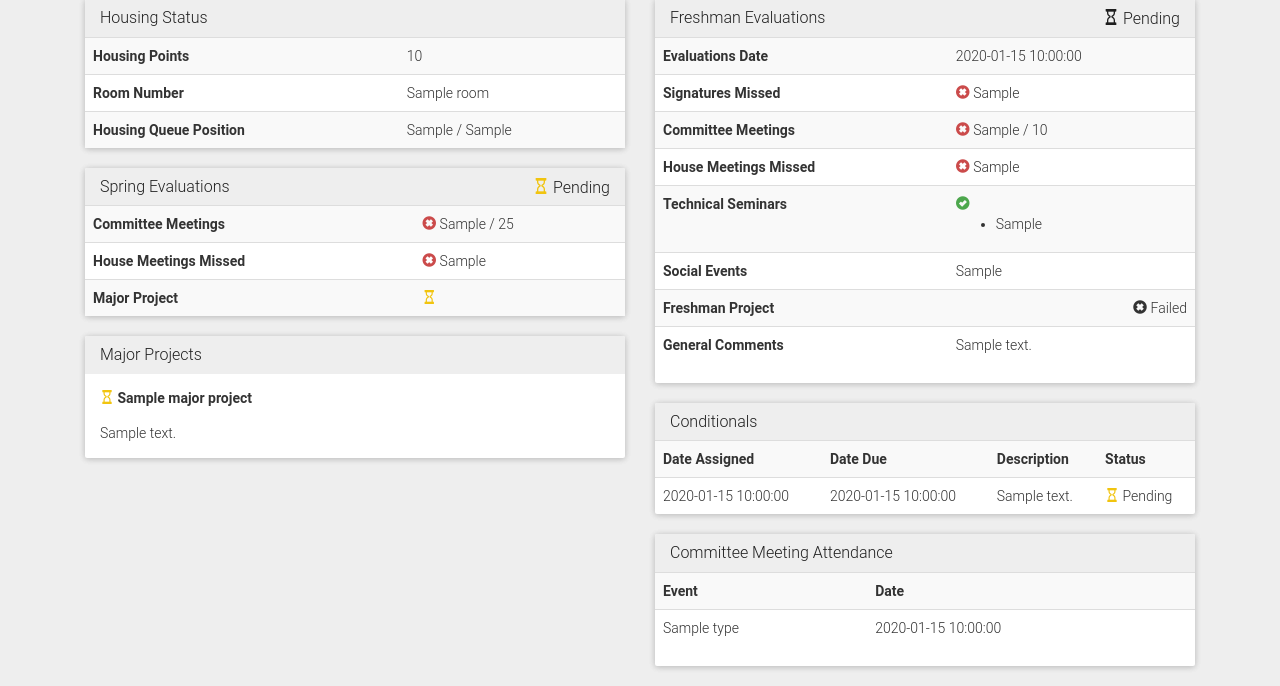
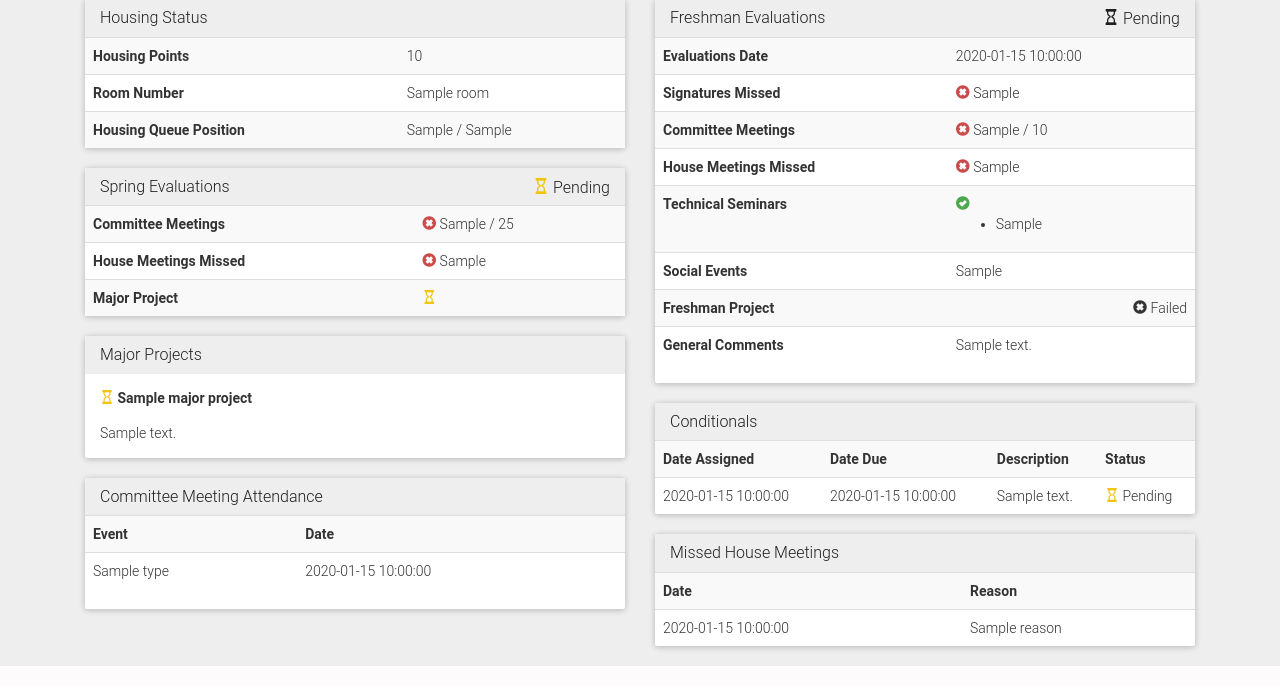
Before and after one commit to ComputerScienceHouse/conditional, a Flask app: template conditional/templates/dashboard.html in a window 1280 px wide. Shown: the part 239-925 px from the top of the page. Run offline with Flask 2, Linux system fonts and the light colour scheme; the template is opened without the code that fills it: most values are stand-ins (such as "Sample title", 1, 10 or a date in 2020); parts of the project's set-up code (start-up, migrations or seed data) failed here and were passed over.

Commit message:
Added Missed HM Section to Dashboard

```diff
--- a/conditional/templates/dashboard.html
+++ b/conditional/templates/dashboard.html
@@ -298,6 +298,36 @@
             {% endif %}
         </div>
 
+            {% if hm_attendance_len == 0 %}
+            <div class="panel panel-default">
+                <div class="alert alert-success" style="margin-bottom:0px">
+                    <span class="glyphicon glyphicon-ok-sign white" style="padding-right:5px"> </span>
+                    You haven't missed any house meetings.
+                </div>
+            {% else %}
+            <div class="panel panel-default">
+            <div class="panel-heading">
+                <h3 class="panel-title">Missed House Meetings</h3>
+            </div>
+            <div class="panel-body table-fill" id="attendance-widget-body">
+                <table class="table table-striped table-responsive no-bottom-margin">
+                    <tbody>
+                        <tr>
+                            <th>Date</th>
+                            <th>Reason</th>
+                        </tr>
+                        {% for a in hm_attendance %}
+                        <tr>
+                            <td>{{a['datetime']}}</td>
+                            <td>{{a['reason']}}</td>
+                        </tr>
+                        {% endfor %}
+                    </tbody>
+                </table>
+            </div>
+            {% endif %}
+        </div>
+
 
         <div class="panel panel-default">
             <div class="panel-heading">
@@ -327,7 +357,6 @@
             </div>
             {% endif %}
         </div>
-    </div>
 
 
 </div>
```
Also changed, not shown: conditional/blueprints/dashboard.py (+12 -10 lines).
